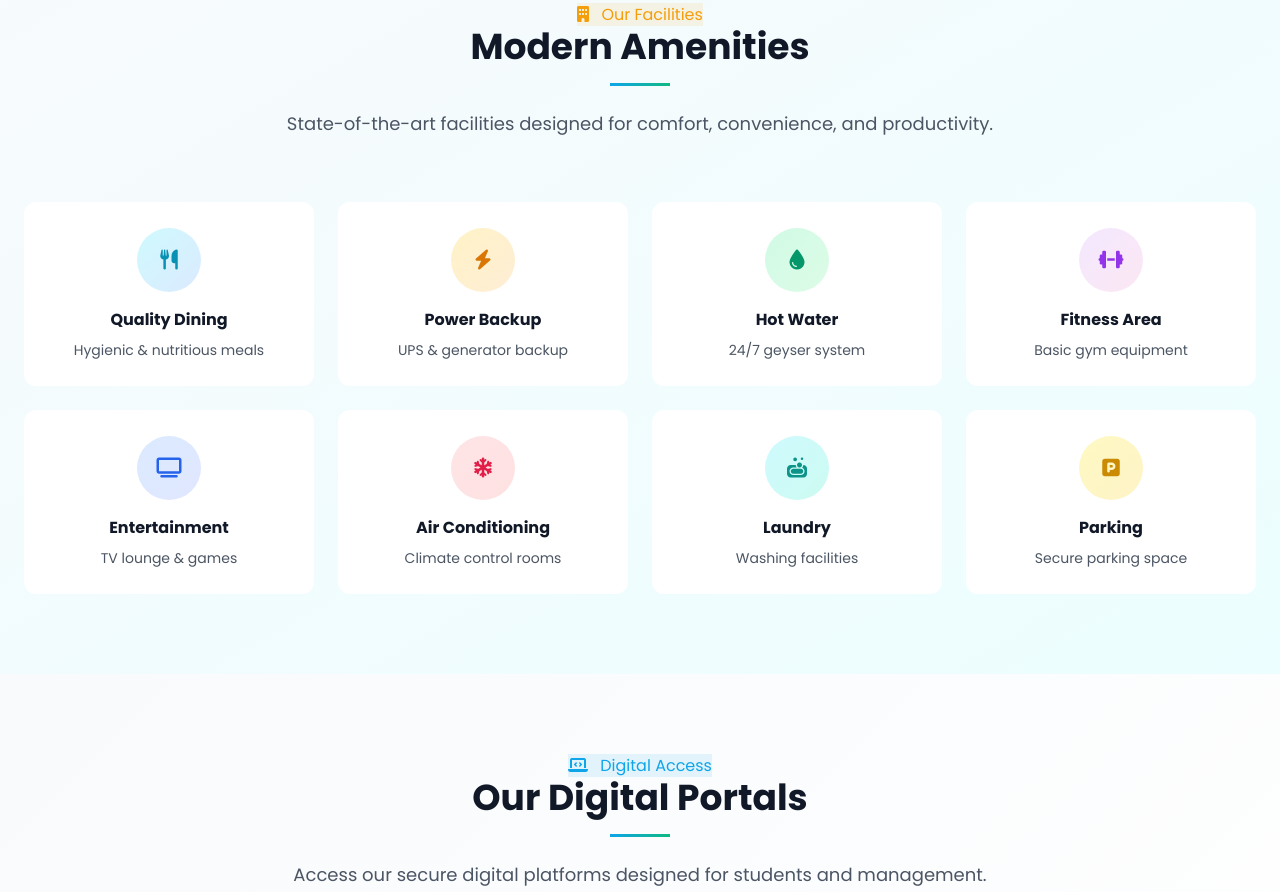
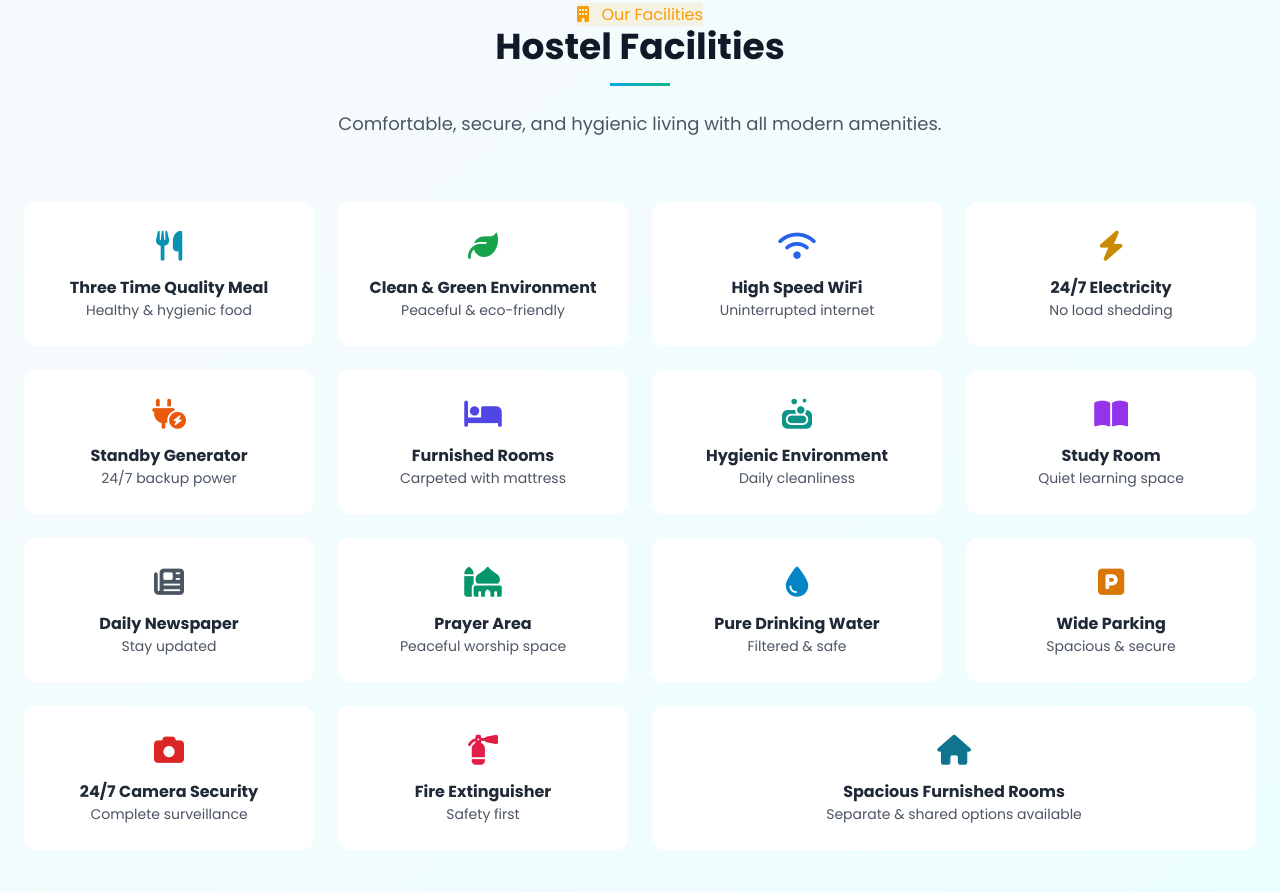
Before and after one commit to israrsindhi/hostel-data-sync, a plain HTML site: page index.html in a window 1280 px wide. Shown: the part 2749-3641 px from the top of the page. Drawn offline with nearby package versions, Linux system fonts and the light colour scheme.

Commit message:
Revise Facilities Section with new amenities
Updated the Facilities Section to include new amenities and improved descriptions.

```diff
--- a/index.html
+++ b/index.html
@@ -675,80 +675,124 @@
                 <i class="fa-solid fa-building mr-2"></i>
                 Our Facilities
             </span>
-                <h2 class="text-4xl font-bold text-gray-900 mb-4">Modern Amenities</h2>
+            <h2 class="text-4xl font-bold text-gray-900 mb-4">Hostel Facilities</h2>
             <div class="section-divider mb-6"></div>
             <p class="text-lg text-gray-600 max-w-3xl mx-auto">
-                    State-of-the-art facilities designed for comfort, convenience, and productivity.
+                Comfortable, secure, and hygienic living with all modern amenities.
             </p>
         </div>
 
         <div class="grid grid-cols-2 md:grid-cols-4 gap-6">
+
+            <!-- Meals -->
             <div class="bg-white p-6 rounded-xl text-center card-hover">
-                    <div class="w-16 h-16 rounded-full bg-gradient-to-br from-cyan-100 to-blue-100 flex items-center justify-center mx-auto mb-4">
-                        <i class="fa-solid fa-utensils text-cyan-600 text-xl"></i>
-                    </div>
-                    <h4 class="font-bold text-gray-900 mb-2">Quality Dining</h4>
-                    <p class="text-sm text-gray-600">Hygienic & nutritious meals</p>
-                </div>
-
+                <i class="fa-solid fa-utensils text-cyan-600 text-3xl mb-3"></i>
+                <h4 class="font-bold">Three Time Quality Meal</h4>
+                <p class="text-sm text-gray-600">Healthy & hygienic food</p>
+            </div>
+
+            <!-- Clean Environment -->
             <div class="bg-white p-6 rounded-xl text-center card-hover">
-                    <div class="w-16 h-16 rounded-full bg-gradient-to-br from-amber-100 to-orange-100 flex items-center justify-center mx-auto mb-4">
-                        <i class="fa-solid fa-bolt text-amber-600 text-xl"></i>
-                    </div>
-                    <h4 class="font-bold text-gray-900 mb-2">Power Backup</h4>
-                    <p class="text-sm text-gray-600">UPS & generator backup</p>
-                </div>
-
+                <i class="fa-solid fa-leaf text-green-600 text-3xl mb-3"></i>
+                <h4 class="font-bold">Clean & Green Environment</h4>
+                <p class="text-sm text-gray-600">Peaceful & eco-friendly</p>
+            </div>
+
+            <!-- WiFi -->
             <div class="bg-white p-6 rounded-xl text-center card-hover">
-                    <div class="w-16 h-16 rounded-full bg-gradient-to-br from-emerald-100 to-green-100 flex items-center justify-center mx-auto mb-4">
-                        <i class="fa-solid fa-tint text-emerald-600 text-xl"></i>
-                    </div>
-                    <h4 class="font-bold text-gray-900 mb-2">Hot Water</h4>
-                    <p class="text-sm text-gray-600">24/7 geyser system</p>
-                </div>
-
+                <i class="fa-solid fa-wifi text-blue-600 text-3xl mb-3"></i>
+                <h4 class="font-bold">High Speed WiFi</h4>
+                <p class="text-sm text-gray-600">Uninterrupted internet</p>
+            </div>
+
+            <!-- Electricity -->
             <div class="bg-white p-6 rounded-xl text-center card-hover">
-                    <div class="w-16 h-16 rounded-full bg-gradient-to-br from-purple-100 to-pink-100 flex items-center justify-center mx-auto mb-4">
-                        <i class="fa-solid fa-dumbbell text-purple-600 text-xl"></i>
-                    </div>
-                    <h4 class="font-bold text-gray-900 mb-2">Fitness Area</h4>
-                    <p class="text-sm text-gray-600">Basic gym equipment</p>
-                </div>
-
+                <i class="fa-solid fa-bolt text-yellow-600 text-3xl mb-3"></i>
+                <h4 class="font-bold">24/7 Electricity</h4>
+                <p class="text-sm text-gray-600">No load shedding</p>
+            </div>
+
+            <!-- Generator -->
             <div class="bg-white p-6 rounded-xl text-center card-hover">
-                    <div class="w-16 h-16 rounded-full bg-gradient-to-br from-blue-100 to-indigo-100 flex items-center justify-center mx-auto mb-4">
-                        <i class="fa-solid fa-tv text-blue-600 text-xl"></i>
-                    </div>
-                    <h4 class="font-bold text-gray-900 mb-2">Entertainment</h4>
-                    <p class="text-sm text-gray-600">TV lounge & games</p>
-                </div>
-
+                <i class="fa-solid fa-plug-circle-bolt text-orange-600 text-3xl mb-3"></i>
+                <h4 class="font-bold">Standby Generator</h4>
+                <p class="text-sm text-gray-600">24/7 backup power</p>
+            </div>
+
+            <!-- Rooms -->
             <div class="bg-white p-6 rounded-xl text-center card-hover">
-                    <div class="w-16 h-16 rounded-full bg-gradient-to-br from-rose-100 to-red-100 flex items-center justify-center mx-auto mb-4">
-                        <i class="fa-solid fa-snowflake text-rose-600 text-xl"></i>
-                    </div>
-                    <h4 class="font-bold text-gray-900 mb-2">Air Conditioning</h4>
-                    <p class="text-sm text-gray-600">Climate control rooms</p>
-                </div>
-
+                <i class="fa-solid fa-bed text-indigo-600 text-3xl mb-3"></i>
+                <h4 class="font-bold">Furnished Rooms</h4>
+                <p class="text-sm text-gray-600">Carpeted with mattress</p>
+            </div>
+
+            <!-- Hygiene -->
             <div class="bg-white p-6 rounded-xl text-center card-hover">
-                    <div class="w-16 h-16 rounded-full bg-gradient-to-br from-cyan-100 to-teal-100 flex items-center justify-center mx-auto mb-4">
-                        <i class="fa-solid fa-soap text-teal-600 text-xl"></i>
-                    </div>
-                    <h4 class="font-bold text-gray-900 mb-2">Laundry</h4>
-                    <p class="text-sm text-gray-600">Washing facilities</p>
-                </div>
-
+                <i class="fa-solid fa-soap text-teal-600 text-3xl mb-3"></i>
+                <h4 class="font-bold">Hygienic Environment</h4>
+                <p class="text-sm text-gray-600">Daily cleanliness</p>
+            </div>
+
+            <!-- Study Room -->
             <div class="bg-white p-6 rounded-xl text-center card-hover">
-                    <div class="w-16 h-16 rounded-full bg-gradient-to-br from-yellow-100 to-amber-100 flex items-center justify-center mx-auto mb-4">
-                        <i class="fa-solid fa-parking text-yellow-600 text-xl"></i>
-                    </div>
-                    <h4 class="font-bold text-gray-900 mb-2">Parking</h4>
-                    <p class="text-sm text-gray-600">Secure parking space</p>
-                </div>
+                <i class="fa-solid fa-book-open text-purple-600 text-3xl mb-3"></i>
+                <h4 class="font-bold">Study Room</h4>
+                <p class="text-sm text-gray-600">Quiet learning space</p>
+            </div>
+
+            <!-- Newspaper -->
+            <div class="bg-white p-6 rounded-xl text-center card-hover">
+                <i class="fa-solid fa-newspaper text-gray-600 text-3xl mb-3"></i>
+                <h4 class="font-bold">Daily Newspaper</h4>
+                <p class="text-sm text-gray-600">Stay updated</p>
+            </div>
+
+            <!-- Prayer Area -->
+            <div class="bg-white p-6 rounded-xl text-center card-hover">
+                <i class="fa-solid fa-mosque text-emerald-600 text-3xl mb-3"></i>
+                <h4 class="font-bold">Prayer Area</h4>
+                <p class="text-sm text-gray-600">Peaceful worship space</p>
+            </div>
+
+            <!-- Water -->
+            <div class="bg-white p-6 rounded-xl text-center card-hover">
+                <i class="fa-solid fa-droplet text-sky-600 text-3xl mb-3"></i>
+                <h4 class="font-bold">Pure Drinking Water</h4>
+                <p class="text-sm text-gray-600">Filtered & safe</p>
+            </div>
+
+            <!-- Parking -->
+            <div class="bg-white p-6 rounded-xl text-center card-hover">
+                <i class="fa-solid fa-parking text-amber-600 text-3xl mb-3"></i>
+                <h4 class="font-bold">Wide Parking</h4>
+                <p class="text-sm text-gray-600">Spacious & secure</p>
+            </div>
+
+            <!-- Security -->
+            <div class="bg-white p-6 rounded-xl text-center card-hover">
+                <i class="fa-solid fa-camera text-red-600 text-3xl mb-3"></i>
+                <h4 class="font-bold">24/7 Camera Security</h4>
+                <p class="text-sm text-gray-600">Complete surveillance</p>
+            </div>
+
+            <!-- Fire Safety -->
+            <div class="bg-white p-6 rounded-xl text-center card-hover">
+                <i class="fa-solid fa-fire-extinguisher text-rose-600 text-3xl mb-3"></i>
+                <h4 class="font-bold">Fire Extinguisher</h4>
+                <p class="text-sm text-gray-600">Safety first</p>
+            </div>
+
+            <!-- Room Types -->
+            <div class="bg-white p-6 rounded-xl text-center card-hover md:col-span-2">
+                <i class="fa-solid fa-house text-cyan-700 text-3xl mb-3"></i>
+                <h4 class="font-bold">Spacious Furnished Rooms</h4>
+                <p class="text-sm text-gray-600">Separate & shared options available</p>
+            </div>
+
         </div>
     </div>
 </section>
+
 
     <!-- Portals Section -->
     <section id="portals" class="py-20 section-bg">
```
Lines whose indentation alone changed are shown as unchanged.
